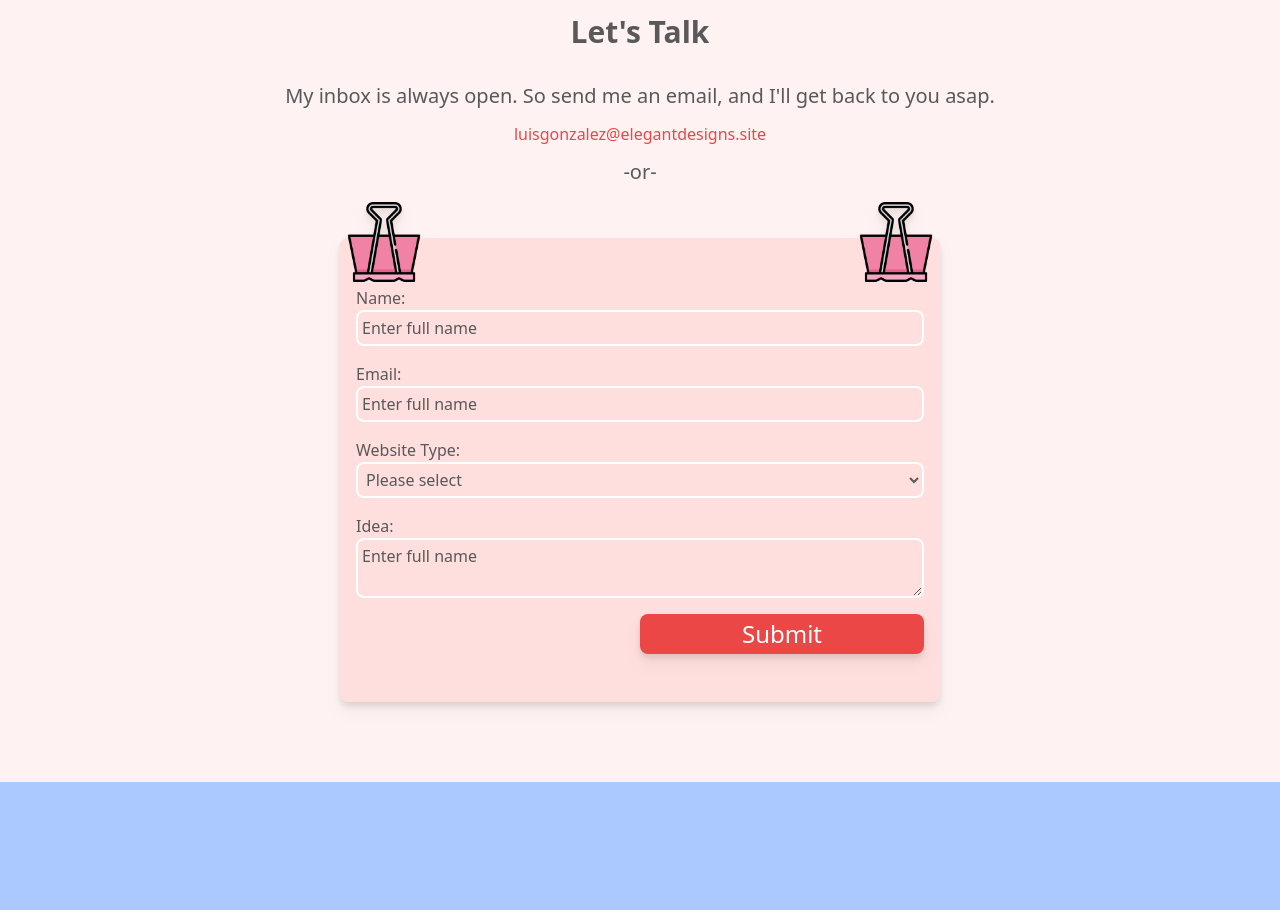
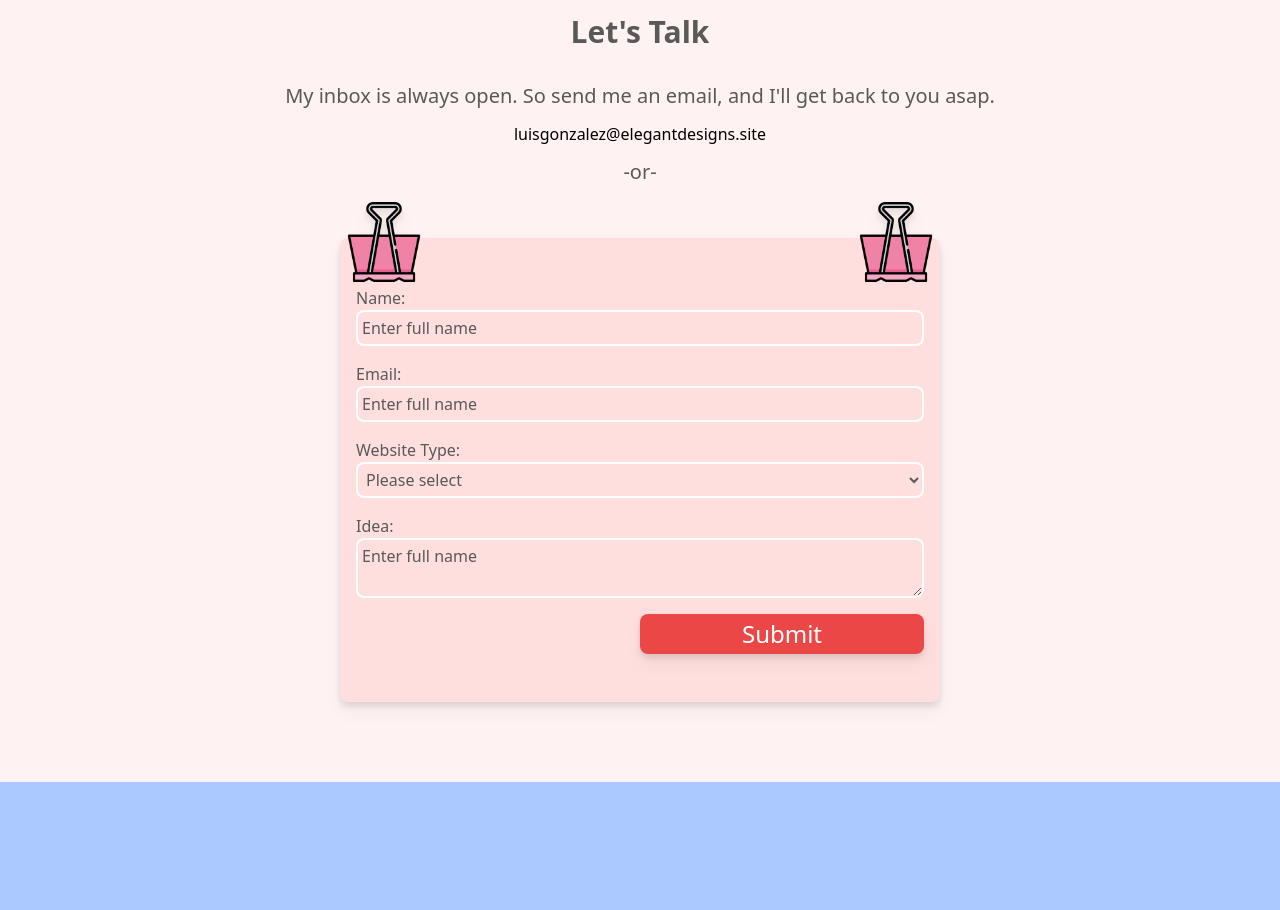
Before and after one commit to lmigonzalez/elegant-designs, a Next.js app: page / in a window 1280 px wide. Shown: the part 4060-4970 px from the top of the page. Built offline with nearby package versions, Linux system fonts and the light colour scheme.

Commit message:
style fix 4

```diff
--- a/components/Contact.js
+++ b/components/Contact.js
@@ -69,8 +69,8 @@ const Contact = () => {
         My inbox is always open. So send me an email, and I'll get back to you
         asap.
       </p>
-      <Link href="/" className="text-[#EB4747] text-center bg-slate-200">
-        <a className="text-[#EB4747]" >luisgonzalez@elegantdesigns.site</a>
+      <Link href="/" className="text-[#EB4747] text-center">
+        luisgonzalez@elegantdesigns.site
       </Link>
 
       <p className="text-center">-or-</p>
```
